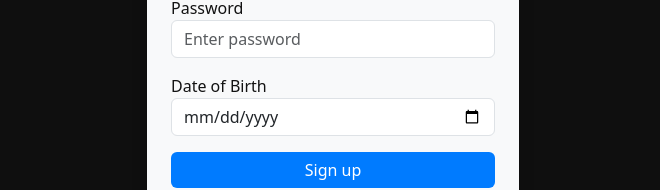
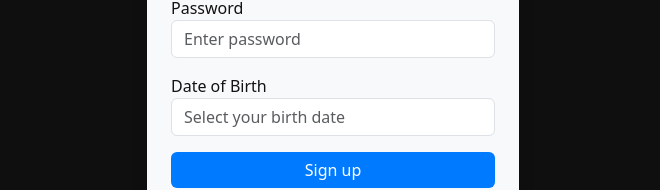
Before and after one commit to hittaLautaro/REAL-habit-tracker, a React (Vite) app in the folder front/: page /api/auth/register in a window 1280 px wide. Shown: the part 464-654 px from the top of the page, without its empty margins (307-967 px from the left). Built offline with nearby package versions, Linux system fonts and the light colour scheme; a web font is replaced by a local one.

Commit message:
Added react date picker on signup

```diff
--- a/front/package.json
+++ b/front/package.json
@@ -19,10 +19,12 @@
     "axios": "^1.7.7",
     "bootstrap": "^5.3.3",
     "bootstrap-icons": "^1.11.3",
+    "date-fns": "^4.1.0",
     "lodash": "^4.17.21",
     "react": "^18.3.1",
     "react-beautiful-dnd": "^13.1.1",
     "react-bootstrap": "^2.10.6",
+    "react-datepicker": "^8.4.0",
     "react-dom": "^18.3.1",
     "react-router-dom": "^6.26.2",
     "sweetalert2": "^11.6.13"
--- a/front/src/pages/Auth/Signup/page.jsx
+++ b/front/src/pages/Auth/Signup/page.jsx
@@ -1,6 +1,8 @@
 import React, { useState } from "react";
 import AuthService from "../../../services/authService.js";
 import { useNavigate, useNavigation } from "react-router-dom";
+import DatePicker from "react-datepicker";
+import "react-datepicker/dist/react-datepicker.css";
 
 import "bootstrap";
 import "bootstrap/dist/css/bootstrap.min.css";
@@ -114,15 +116,22 @@ const RegisterPage = () => {
                 required
               />
             </div>
-            <div className="mb-3" style={{ color: "#121212" }}>
+            <div className="mb-3 flex flex-col" style={{ color: "#121212" }}>
               <label htmlFor="date">Date of Birth</label>
-              <input
+              <DatePicker
+                selected={dateOfBirth ? new Date(dateOfBirth) : null}
+                onChange={(date) =>
+                  setDateOfBirth(date.toISOString().split("T")[0])
+                }
+                maxDate={new Date()}
+                minDate={new Date("1900-01-01")}
+                placeholderText="Select your birth date"
+                showYearDropdown
+                scrollableYearDropdown
+                yearDropdownItemNumber={100}
+                n
+                dateFormat="yyyy-MM-dd"
                 className="form-control"
-                id="date"
-                placeholder="Enter date"
-                value={dateOfBirth}
-                type="date"
-                onChange={(e) => setDateOfBirth(e.target.value)}
                 required
               />
             </div>
```
Also changed, not shown: 1 other file (tests, documents, lock files or other folders).
